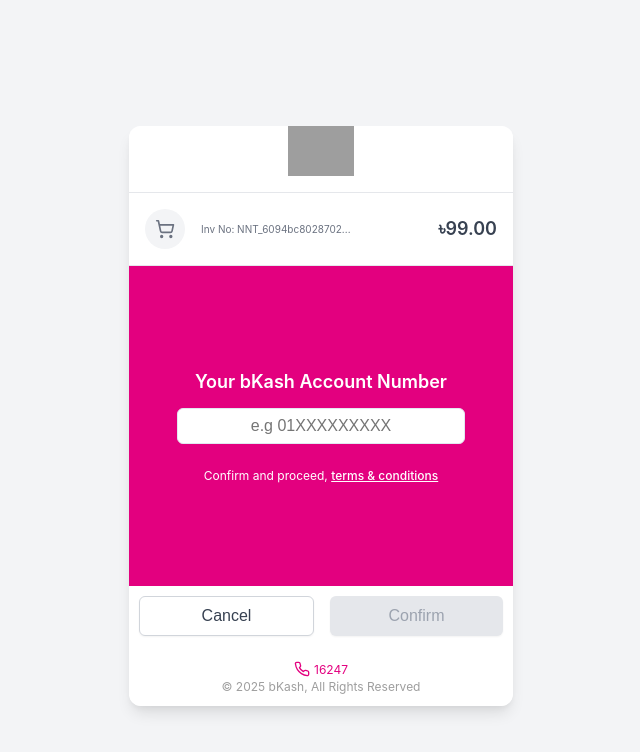
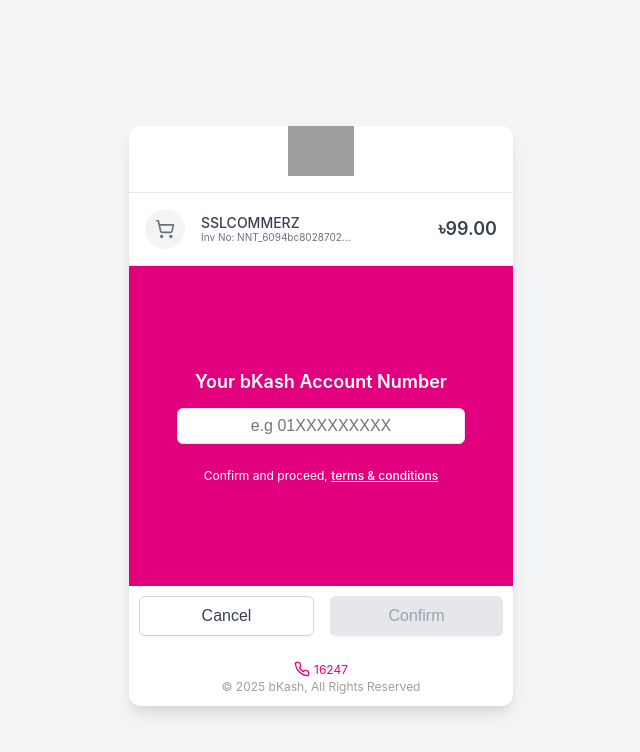
Before and after one commit to hkimranhussain9/Bkash-Non-Fixt, a plain HTML site: page index.html in a window 1280 px wide. Shown: the whole page, without its empty margins (319-959 px from the left). Drawn offline with Linux system fonts and the light colour scheme; grey boxes are pictures that could not be loaded.

Commit message:
Fix HTML tag for merchant name

```diff
--- a/index.html
+++ b/index.html
@@ -490,7 +490,7 @@
                     </svg>
                 </div>
                 <div class="summary-details">
-                    <p class="merchant-name"SSLCOMMERZ</p>
+                    <p class="merchant-name">SSLCOMMERZ</p>
                     <p class="invoice-number">Inv No: NNT_6094bc8028702...</p>
                 </div>
                 <div class="amount" id="dynamicAmount">৳99.00</div>
```
